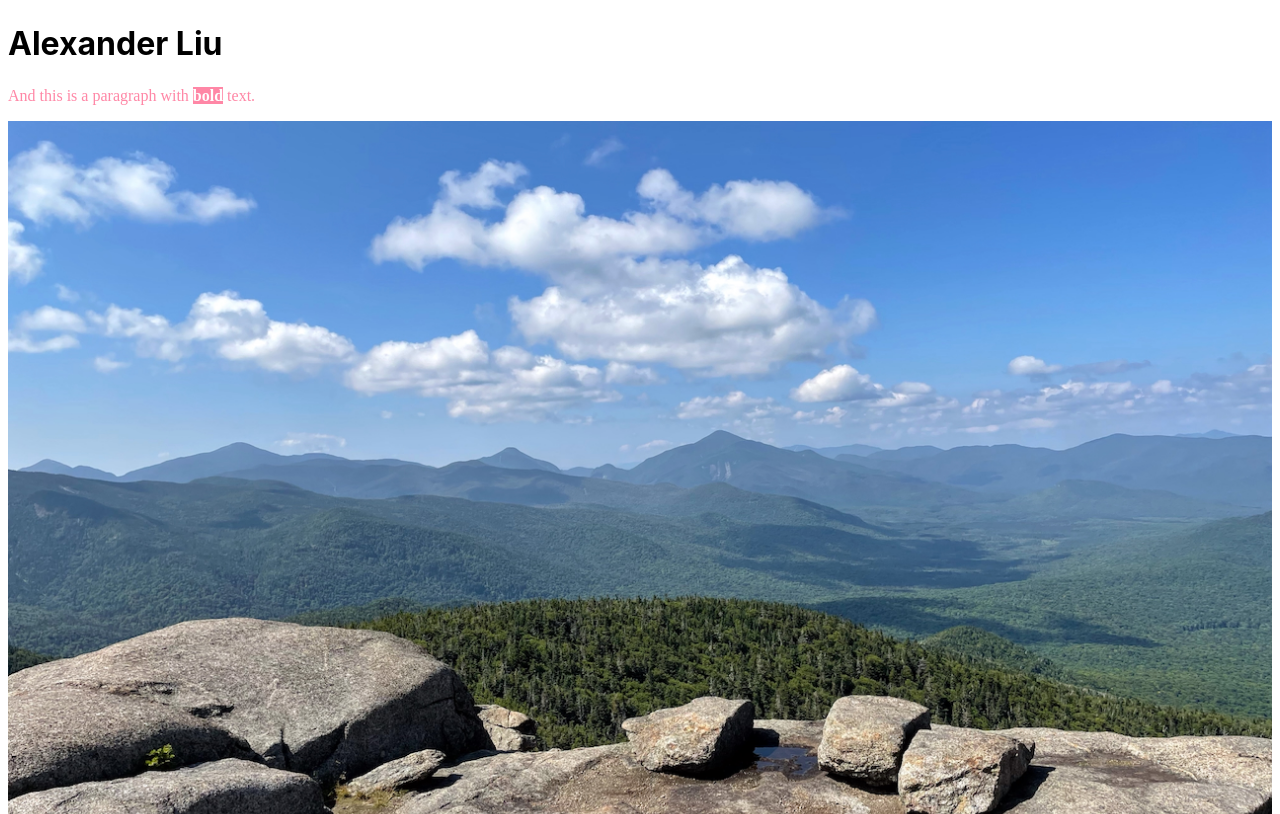
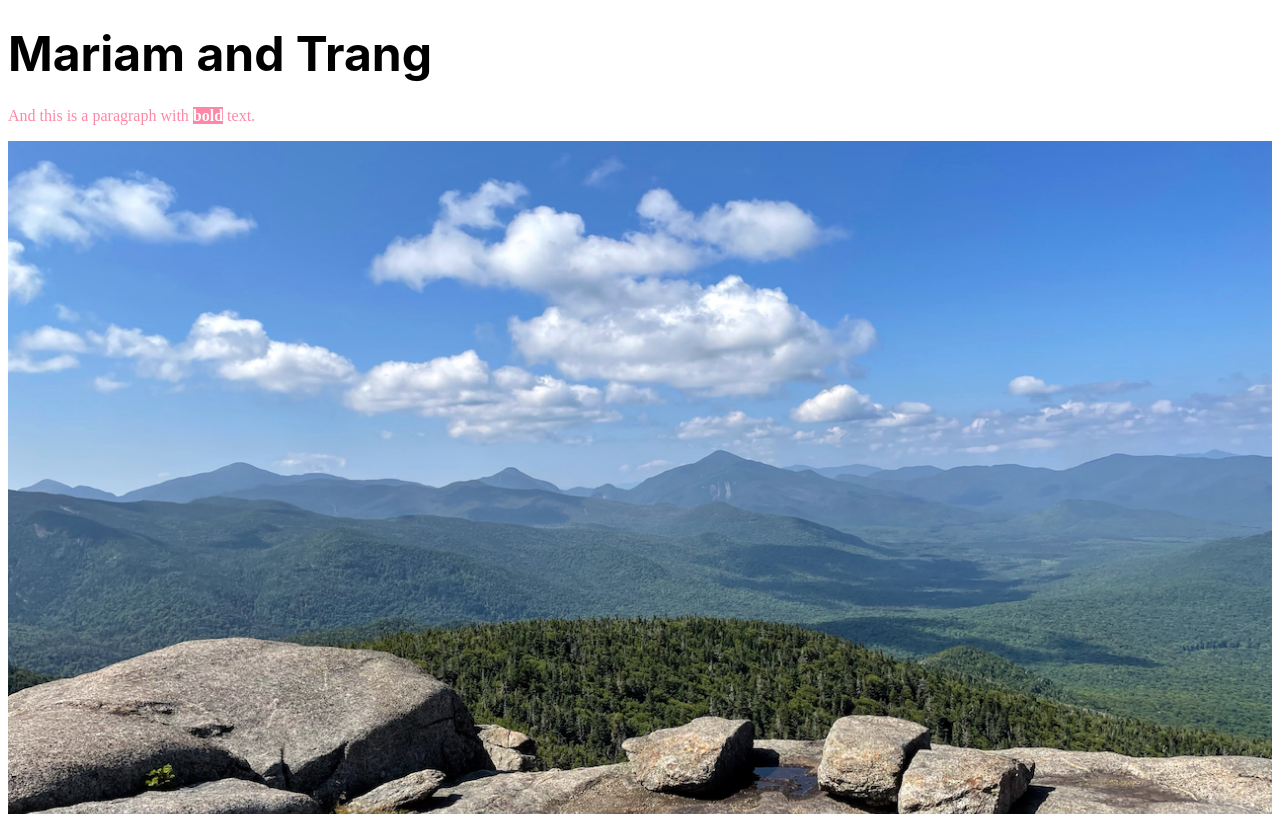
Before and after one commit to mariamm415/WiCS, a website: page index.html in a window 1280 px wide. Shown: the top 814 px of the page. Drawn offline with Linux system fonts and the light colour scheme.

Commit message:
Changed name and font size

```diff
--- a/index.html
+++ b/index.html
@@ -6,7 +6,7 @@
     <link rel="stylesheet" href="./styles.css" />
   </head>
   <body>
-    <h1>Alexander Liu</h1>
+    <h1>Mariam and Trang</h1>
     <p class="bold-paragraph">
       And this is a paragraph with <b id="bold">bold</b> text.
     </p>
--- a/styles.css
+++ b/styles.css
@@ -1,6 +1,6 @@
 h1 {
   font-family:
-    -apple-system,
+    helvetica -apple-system,
     BlinkMacSystemFont,
     avenir next,
     avenir,
@@ -14,6 +14,7 @@ h1 {
     arial,
     sans-serif;
   margin: 24px 0;
+  font-size: 48px;
 }
 
 .bold-paragraph {
```
Also changed, not shown: 1 other file.
